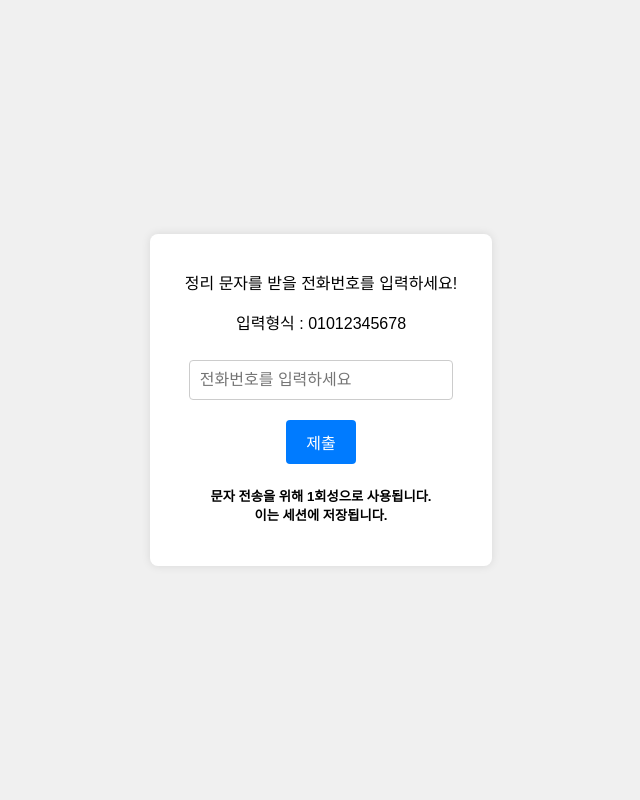
After one commit to jangwonjun/KRAS_FINAL, a Flask app: page /basic_inf in a window 1280 px wide. The commit adds this page. Shown: the whole page, without its empty margins (319-959 px from the left). Run offline with Flask 3, Linux system fonts and the light colour scheme; parts of the project's set-up code (start-up, migrations or seed data) failed here and were passed over.

Commit message:
final_test

```diff
--- a/app.py
+++ b/app.py
@@ -32,7 +32,7 @@ def login():
         id = request.form.get('id')
         password = request.form.get('password')
         print(id, password)
-        random_numbers = random.sample(range(1,20),15)
+        random_numbers = random.sample(range(1,15),14)
 
 
         auth_inform = kras_login_system.new_login(id, password)
@@ -59,7 +59,7 @@ def login():
 def friendrecommend():
     friend_system_data = friend_system.recommend(None)
     print("데이터",friend_system_data)
-    return render_template('index.html',recommend_friend = friend_system_data, k=random_numbers,)
+    return render_template('index.html',recommend_friend = friend_system_data, k=random_numbers)
 
 @app.route('/timetable',methods=['POST'])
 def timetable():
@@ -77,6 +77,7 @@ def matchtime():
     kras_timetable_system = time_table_system()
     timetable_data = kras_timetable_system.table_data(user)[0]
     rest_time = kras_timetable_system.table_data(user)[1]
+    user = kras_timetable_system.table_data(user)[2]
     another_user = matchsystem()
     print("User의 잔여시간",rest_time)
     target_user = another_user.search_friend()
@@ -98,7 +99,7 @@ def matchtime():
 
     day = ["월요일","화요일","수요일","목요일","금요일"]
 
-    return render_template('time_table.html',user=user,data=timetable_data,schedule=tmp_data,day=day)
+    return render_template('time_table.html',user=user,data=timetable_data,schedule=tmp_data,day=day,target_point=user)
 
 @app.route('/fix',methods=['GET','POST'])
 def fix():
@@ -107,7 +108,6 @@ def fix():
         data = request.form.get('data')
 
     print(data)
-
 
     user = session.get('username')[1]
     print("사용자",user)
@@ -134,29 +134,25 @@ def fix():
 
     return '전송완료'
 
+@app.route('/basic_inf', methods=['GET','POST'])
+def basic_inf():
+    if request.method == 'POST':
+        phone_number = request.form.get('phone-number')
+        print(phone_number)
+        session['phone_number'] = phone_number
+        return redirect(url_for('goto_redirect'))
+
+    return render_template('basic_inf.html')
+
+
+@app.route('/redirect', methods = ['GET','POST'])
+#메인에서 바로 접속하면 오류가 발생하여, 한번 거치고 접근.
+def goto_redirect():
+    return render_template('render.html')
+
 @app.route('/main')
 def loading_spinner():
     return render_template('loading_spinner.html')
-
-
-@app.route('/redirect', methods = ['POST'])
-#메인에서 바로 접속하면 오류가 발생하여, 한번 거치고 접근.
-def goto_redirect():
-    #return redirect(url_for('login'))
-    return render_template('render.html')
-
-@app.route('/main', methods=['POST'])
-def main():
-    next = '로그인성공'
-    user = session.get('username')
-    random_numbers = random.sample(range(1,20),15)
-
-    print(random_numbers)
-    friend_system_data = friend_system.recommend(None)
-    if "username" in session:
-        return render_template('main.html',state = next, k=random_numbers)
-    else:
-        return render_template('login.html')
 
 @app.route('/lightning_meet', methods = ['POST'])
 def lightning_meet():
@@ -176,7 +172,29 @@ def emergency():
 
 @app.route('/mypage', methods = ['POST'])
 def mypage():
+    data = '선배님 탕후루 사주세요!'
+
+    number = session.get('phone_number')
+    print(number)
+    data = {
+            'messages': [
+                {
+                    'to': number,
+                    'from': SEND.SENDNUMBER,
+                    'subject': 'KRAS-약속 확정안내',
+                    'text': f'안녕하세요 :) \n<{data}> 약속이 확정되었습니다. \n서비스를 이용해주셔서 감사합니다.\nActiveJang'
+                }
+            ]
+        }
+
+    res = message.send_many(data)
+    print(json.dumps(json.loads(res.text), indent=2, ensure_ascii=False))
+
     return render_template('mypage.html')
+
+@app.route('/mypage_2', methods = ['POST'])
+def mypage_2():
+    return redirect(url_for('fix'))
 
 @app.route('/schedule_page', methods = ['POST'])
 def schedule_page():
@@ -194,11 +212,5 @@ def meet_unsucessful():
 def chatting():
     return render_template('chatting.html')
 
-@app.route('/add_sch')
-def add_sch():
-    print('서비스를 추가합니다.')
-
-    return '추가완료'
-
 if __name__ == '__main__':
     app.run('0.0.0.0', debug=True, port=FLASK_ENUM.PORT)
--- a/modules/timetable.py
+++ b/modules/timetable.py
@@ -80,4 +80,4 @@ class time_table_system():
         fourtime = original_values["fourtime"]
         fivetime = original_values["fivetime"]
 
-        return (result,final_rest_schedule)
+        return (result,final_rest_schedule,self.id)
--- /dev/null
+++ b/templates/basic_inf.html
@@ -0,0 +1,58 @@
+<!DOCTYPE html>
+<html lang="ko">
+<head>
+    <meta charset="UTF-8">
+    <meta name="viewport" content="width=device-width, initial-scale=1.0">
+    <title>전화번호 입력 페이지</title>
+    <style>
+        body {
+            font-family: Arial, sans-serif;
+            display: flex;
+            justify-content: center;
+            align-items: center;
+            height: 100vh;
+            margin: 0;
+            background-color: #f0f0f0;
+        }
+        .container {
+            text-align: center;
+            background-color: white;
+            padding: 20px;
+            border-radius: 8px;
+            box-shadow: 0 0 10px rgba(0, 0, 0, 0.1);
+        }
+        input[type="text"] {
+            padding: 10px;
+            width: 80%;
+            margin-top: 10px;
+            border: 1px solid #ccc;
+            border-radius: 4px;
+            font-size: 16px;
+        }
+        button {
+            padding: 10px 20px;
+            margin-top: 20px;
+            border: none;
+            border-radius: 4px;
+            background-color: #007BFF;
+            color: white;
+            font-size: 16px;
+            cursor: pointer;
+        }
+        button:hover {
+            background-color: #0056b3;
+        }
+    </style>
+</head>
+<body>
+    <div class="container">
+        <p>정리 문자를 받을 전화번호를 입력하세요!</p>
+        <p>입력형식 : 01012345678</p>
+        <form action="/basic_inf" method="post">
+            <input type="text" id="phone-number" name="phone-number" placeholder="전화번호를 입력하세요">
+            <button type="submit">제출</button>
+        </form>
+        <h5>문자 전송을 위해 1회성으로 사용됩니다. <br> 이는 세션에 저장됩니다. <br></h5>
+    </div>
+</body>
+</html>
--- a/templates/meet_successful.html
+++ b/templates/meet_successful.html
@@ -38,7 +38,7 @@
    </form>
   </div>
   <img
-    src="static/img/clap_2 1.pnge"
+    src="static/img/clap_2 1.png"
     style="width: 394px; height: 394px; position: absolute; left: -6px; top: 29px; object-fit: cover;"
   />
   <div
--- a/templates/time_table.html
+++ b/templates/time_table.html
@@ -101,6 +101,10 @@
 
 <div class="body">
     <center>
+    {{target_point}}님과
+    </center>
+
+    <center>
     {% for i in range(schedule | length) %}
         <div class="body">[{{day[i]}}] 약속 가능 시간 : {{schedule[i]}}</div>
     {% endfor %}
```
Also changed, not shown: modules/add_sch.py (+41 -0 lines), 2 other files.
